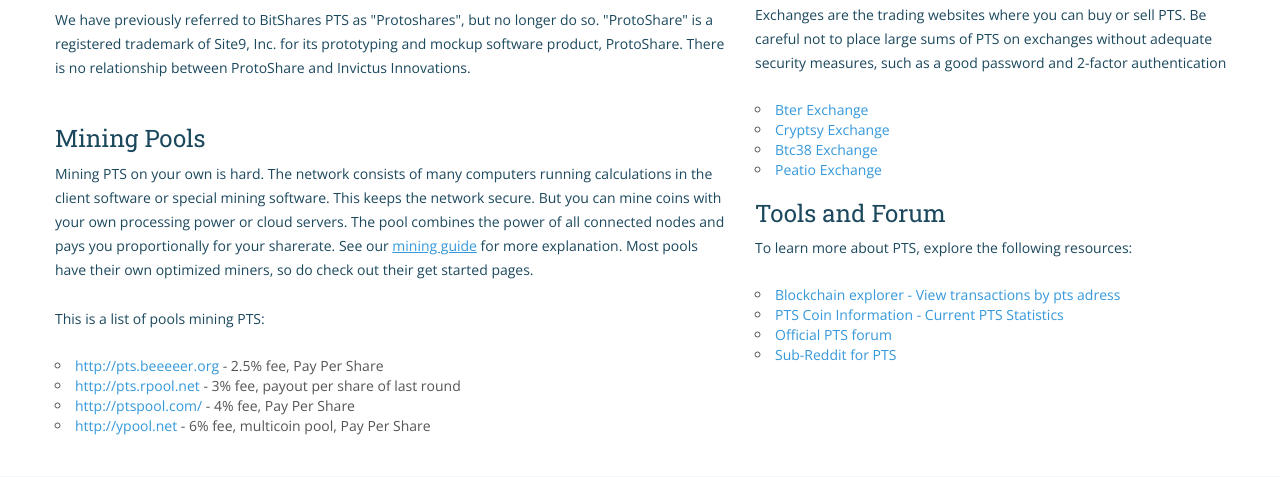
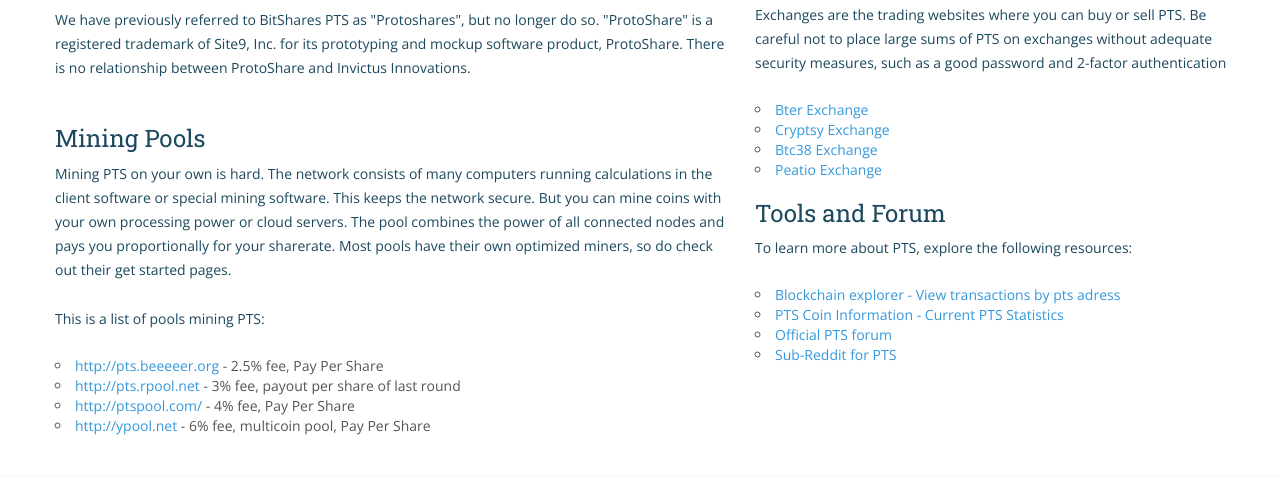
Before and after one commit to super3/invictus.io, a PHP site: page /bitshares-pts.php in a window 1280 px wide. Shown: the part 1245-1722 px from the top of the page. Run offline with PHP 8.4, Linux system fonts and the light colour scheme; data that the repository does not hold is empty; some libraries are stand-ins or nearby versions.

Commit message:
Update bitshares-pts.php
Removed reference to mining guide as a quick fix for the dead link.

```diff
--- a/bitshares-pts.php
+++ b/bitshares-pts.php
@@ -44,7 +44,7 @@
 
                       <p>Mining PTS on your own is hard. The network consists of many computers running calculations in the client software or special mining software. This keeps the network secure.
                       But you can mine coins with your own processing power or cloud servers. The pool combines the power of all
-                      connected nodes and pays you proportionally for your sharerate. See our <a href="mining.html">mining guide</a> for more explanation. Most pools have their own optimized miners, so do check out their get started pages.</p>
+                      connected nodes and pays you proportionally for your sharerate. Most pools have their own optimized miners, so do check out their get started pages.</p>
 
                       <p>This is a list of pools mining PTS:</p>
                       <ul style="list-style-type: circle;">
```
